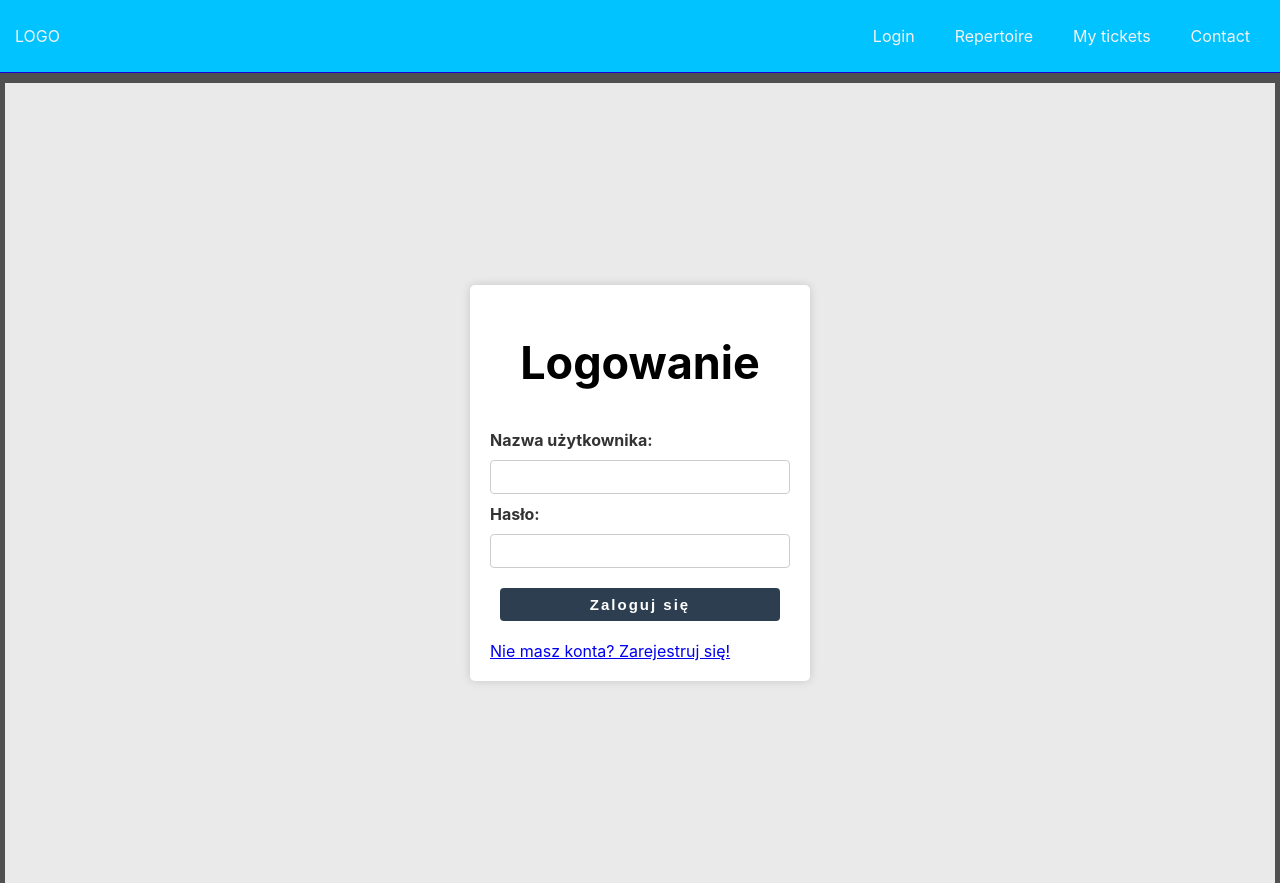
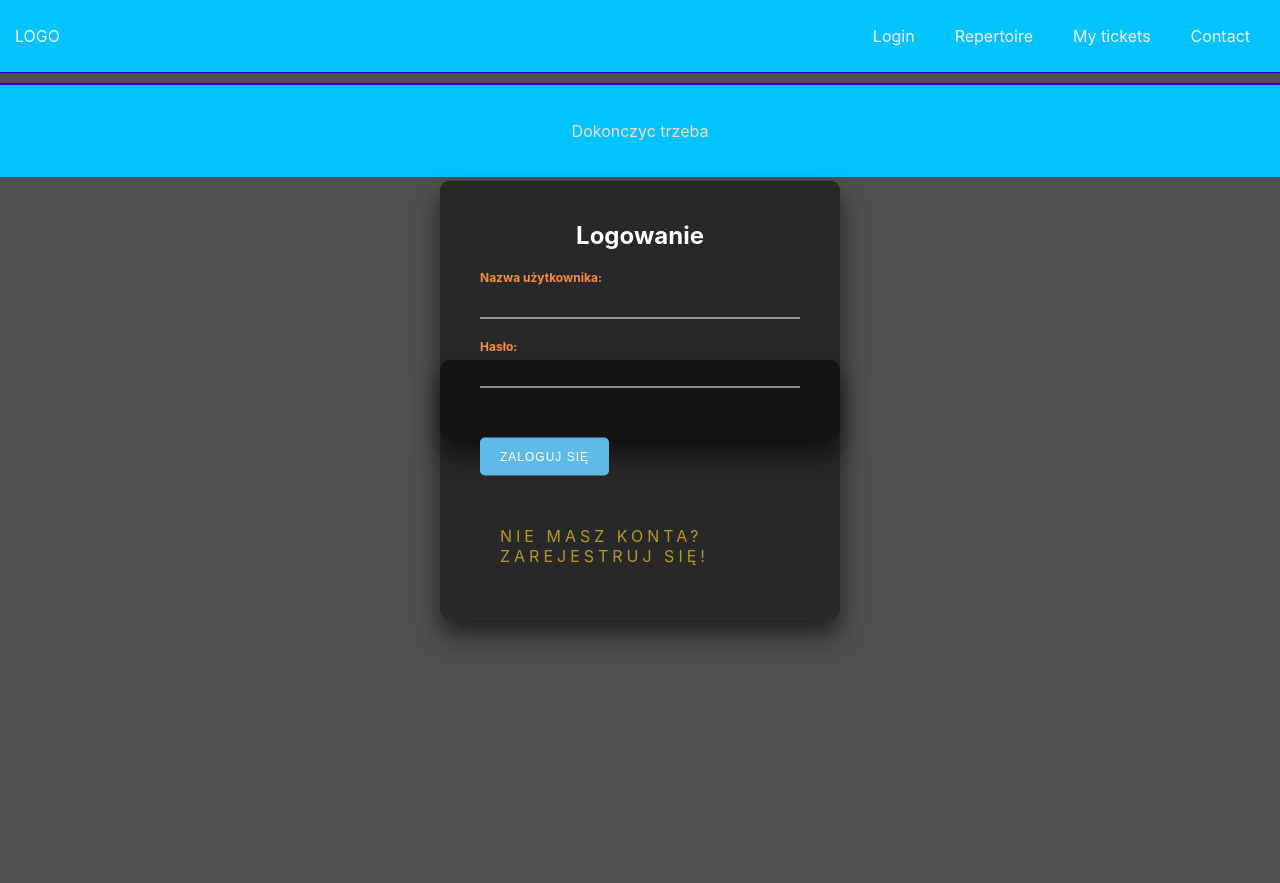
Before and after one commit to Sebastian2k21/cinema-app_React, a React (Create React App) app: page /login in a window 1280 px wide. After the commit the page ends 800 px from the top, so only its background shows below. Built offline with nearby package versions, Linux system fonts and the light colour scheme.

Commit message:
change form login and register , add footer

```diff
--- /dev/null
+++ b/src/components/common/Footer.tsx
@@ -0,0 +1,11 @@
+import React from 'react';
+
+const Footer: React.FC = () => {
+    return (
+        <footer>
+            <p>Dokonczyc trzeba</p>
+        </footer>
+    );
+}
+
+export default Footer;
--- a/src/components/common/Layout.tsx
+++ b/src/components/common/Layout.tsx
@@ -2,15 +2,18 @@ import { Fragment } from "react";
 import Content from "./Content";
 import Nav from "./Nav";
 import { Routes, Route, BrowserRouter } from "react-router-dom";
+import Footer from "./Footer";
 
 const Layout = () => {
-    return (<Fragment>
-              <BrowserRouter>
-              <Nav/>
-        <Content/>
-              </BrowserRouter>
-
-    </Fragment>)
+    return (
+        <Fragment>
+            <BrowserRouter>
+                <Nav/>
+                <Content/>
+                <Footer /> {/* Dodaj stopkę tutaj */}
+            </BrowserRouter>
+        </Fragment>
+    )
 }
 
 export default Layout;
--- a/src/components/common/Logo.tsx
+++ b/src/components/common/Logo.tsx
@@ -1,5 +1,8 @@
 const Logo = () => {
-    return (<div className="logo">LOGO</div>)
+    return (
+
+    <div className="logo">LOGO</div>
+    )
 }
 
 export default Logo;
--- a/src/components/roots/Login.tsx
+++ b/src/components/roots/Login.tsx
@@ -36,7 +36,7 @@ const Login: React.FC = () => {
             console.log('Logowanie zakończone sukcesem!');
             toast(`Sukces! Zalogowano jako ${username}`,
             {
-                icon: '😪',
+                icon: '👏',
                 style: {
                 borderRadius: '10px',
                 background: '#333',
@@ -61,27 +61,33 @@ const Login: React.FC = () => {
 
     return (
 
-        <div className="login-container">
+        <div className="login-box">
+     <form onSubmit={handleSubmit} className="login-box">
+        <h2>Logowanie</h2>
 
-
-    <form onSubmit={handleSubmit} className="login-form">
-        <h1>Logowanie</h1>
-        <label htmlFor="username">Nazwa użytkownika:</label>
+        <div className="user-box">
             <input
                 type="text"
                 id="username"
                 value={username}
                 onChange={(e) => setUsername(e.target.value)}
             />
-        <label htmlFor="password">Hasło:</label>
+            <label htmlFor="username">Nazwa użytkownika:</label>
+        </div>
+
+        <div className="user-box">
             <input
                 type="password"
                 id="password"
                 value={password}
                 onChange={(e) => setPassword(e.target.value)}
             />
-        <button type="submit">Zaloguj się</button>
-        <Link to="/register">Nie masz konta? Zarejestruj się!</Link>
+            <label htmlFor="password">Hasło:</label>
+        </div>
+        <br/>
+        <button type="submit" className="button">Zaloguj się</button>
+
+        <Link to="/register" className="button">Nie masz konta? Zarejestruj się!</Link>
     </form>
 
 </div>
--- a/src/components/roots/Register.tsx
+++ b/src/components/roots/Register.tsx
@@ -60,32 +60,45 @@ const Register: React.FC = () => {
 
     return (
         <div className="register-container">
-            <form onSubmit={handleSubmit} className="register-form">
-                <h1>Rejestracja</h1>
-                <label htmlFor="username">Nazwa użytkownika:</label>
+        <form onSubmit={handleSubmit} className="register-form">
+            <h1>Rejestracja</h1>
+
+            <div className="input-group">
                 <input
                     type="text"
                     id="username"
                     value={username}
                     onChange={(e) => setUsername(e.target.value)}
+                    placeholder=" "
                 />
-                <label htmlFor="password">Hasło:</label>
+                <label htmlFor="username">Nazwa użytkownika:</label>
+            </div>
+
+            <div className="input-group">
                 <input
                     type="password"
                     id="password"
                     value={password}
                     onChange={(e) => setPassword(e.target.value)}
+                    placeholder=" "
                 />
-                <label htmlFor="confirmPassword">Potwierdź hasło:</label>
+                <label htmlFor="password">Hasło:</label>
+            </div>
+
+            <div className="input-group">
                 <input
                     type="password"
                     id="confirmPassword"
                     value={confirmPassword}
                     onChange={(e) => setConfirmPassword(e.target.value)}
+                    placeholder=" "
                 />
-                <button type="submit">Zarejestruj się</button>
-            </form>
-        </div>
+                <label htmlFor="confirmPassword">Potwierdź hasło:</label>
+            </div>
+
+            <button type="submit">Zarejestruj się</button>
+        </form>
+    </div>
     );
 }
 
--- a/src/index.css
+++ b/src/index.css
@@ -194,116 +194,299 @@ nav {
    padding: 0;
  }
 
-.input
- {
-  text-align: center;
-  font-size: 15px;
- }
- button
- {
-  text-align: center;
-  font-size: 15px;
-  background-color: #00c3ff;
-  color: white;
-  border-radius: 10px;
-  border: none;
-  padding: 10px;
-  margin: 10px;
-  cursor: pointer;
-  transition: all 0.3s ease-in-out;
-  font-weight: bold;
-  letter-spacing: 2px;
- }
 
- button:hover
- {
-  background-color: #1600d6;
-  scale: 1.1;
- }
 
- ::placeholder
- {
-  color: black;
-  opacity: 1; /* Firefox */
- }
 
- .login-container {
-  display: flex;
-  justify-content: center;
-  align-items: center;
-  height: 100vh;
-  background-color: #eaeaea;
-}
 
-.login-form {
-  background-color: #ffffff;
-  padding: 20px;
-  border-radius: 5px;
-  box-shadow: 0 0 10px rgba(0, 0, 0, 0.15);
-  width: 300px;
-  display: flex;
-  flex-direction: column;
-  gap: 10px;
-}
-
-.login-form label {
+label
+{
   font-weight: bold;
   color: #333;
 }
 
-.login-form input {
-  padding: 8px;
-  border: 1px solid #ccc;
-  border-radius: 4px;
-  font-size: 14px;
-  color: #333;
+.login-box {
+  position: absolute;
+  top: 50%;
+  left: 50%;
+  width: 400px;
+  padding: 40px;
+  transform: translate(-50%, -50%);
+  background: rgba(0,0,0,.5);
+  box-sizing: border-box;
+  box-shadow: 0 15px 25px rgba(0,0,0,.6);
+  border-radius: 10px;
 }
 
-.login-form button {
-  padding: 8px 12px;
-  border: none;
-  background-color: #2c3e50;
-  color: #ffffff;
-  border-radius: 4px;
-  cursor: pointer;
-  transition: background-color 0.3s;
+.login-box h2 {
+  margin: 0 0 30px;
+  padding: 0;
+  color: #fff;
+  text-align: center;
 }
 
-.login-form button:hover {
-  background-color: #1a242f;
+.login-box .user-box {
+  position: relative;
 }
-.login-container h1{
-  text-align: center;
-  font-size: 45px;
-  color:black;
+
+.login-box .user-box input {
+  width: 100%;
+  padding: 10px 0;
+  font-size: 16px;
+  color: #fff;
+  margin-bottom: 30px;
+  border: none;
+  border-bottom: 1px solid #fff;
+  outline: none;
+  background: transparent;
 }
+.login-box .user-box label {
+  position: absolute;
+  top:0;
+  left: 0;
+  padding: 10px 0;
+  font-size: 16px;
+  color: #fff;
+  pointer-events: none;
+  transition: .5s;
+}
+
+.login-box .user-box input:focus ~ label,
+.login-box .user-box input:valid ~ label {
+  top: -20px;
+  left: 0;
+  color: #f68e44;
+  font-size: 12px;
+}
+
+.login-box form a {
+  position: relative;
+  display: inline-block;
+  padding: 10px 20px;
+  color: #b79726;
+  font-size: 16px;
+  text-decoration: none;
+  text-transform: uppercase;
+  overflow: hidden;
+  transition: .5s;
+  margin-top: 40px;
+  letter-spacing: 4px
+}
+
+.login-box a:hover {
+  background: #f49803;
+  color: #fff;
+  border-radius: 5px;
+  box-shadow: 0 0 5px #f4c803,
+              0 0 25px #bd9d0b,
+              0 0 50px #f4e403,
+              0 0 100px #d5cf1e;
+}
+
+.login-box a span {
+  position: absolute;
+  display: block;
+}
+
+.login-box a span:nth-child(1) {
+  top: 0;
+  left: -100%;
+  width: 100%;
+  height: 2px;
+  background: linear-gradient(90deg, transparent, #f4c003);
+  animation: btn-anim1 1s linear infinite;
+}
+
+@keyframes btn-anim1 {
+  0% {
+    left: -100%;
+  }
+  50%,100% {
+    left: 100%;
+  }
+}
+
+.login-box a span:nth-child(2) {
+  top: -100%;
+  right: 0;
+  width: 2px;
+  height: 100%;
+  background: linear-gradient(180deg, transparent, #f4bc03);
+  animation: btn-anim2 1s linear infinite;
+  animation-delay: .25s
+}
+
+@keyframes btn-anim2 {
+  0% {
+    top: -100%;
+  }
+  50%,100% {
+    top: 100%;
+  }
+}
+
+.login-box a span:nth-child(3) {
+  bottom: 0;
+  right: -100%;
+  width: 100%;
+  height: 2px;
+  background: linear-gradient(270deg, transparent, #f4dc03);
+  animation: btn-anim3 1s linear infinite;
+  animation-delay: .5s
+}
+
+@keyframes btn-anim3 {
+  0% {
+    right: -100%;
+  }
+  50%,100% {
+    right: 100%;
+  }
+}
+
+.login-box a span:nth-child(4) {
+  bottom: -100%;
+  left: 0;
+  width: 2px;
+  height: 100%;
+  background: linear-gradient(360deg, transparent, #f4b003);
+  animation: btn-anim4 1s linear infinite;
+  animation-delay: .75s
+}
+
+@keyframes btn-anim4 {
+  0% {
+    bottom: -100%;
+  }
+  50%,100% {
+    bottom: 100%;
+  }
+}
+
 .register-container {
   display: flex;
   justify-content: center;
   align-items: center;
   height: 100vh;
-  background-color: #eaeaea;
+  background-color: #333;
+}
+
+.register-form {
+  width: 300px;
+  padding: 40px;
+  position: relative;
+  background:rgba(0,0,0,.5);
+  text-align: center;
+  box-shadow: 0 10px 20px 0 rgba(0, 0, 0, 0.3);
+  border-radius: 10px;
+}
+
+.register-form h1 {
+  margin: 0 0 20px;
+  font-weight: 400;
+}
+
+.input-group {
+  position: relative;
+  margin-bottom: 30px;
+}
+
+.input-group input {
+  width: 100%;
+  padding: 10px;
+  background: rgba(0,0,0,.5);
+  border: none;
+  outline: none;
+  color: white;
+  font-size: 18px;
+  font-weight: 400;
+  border-bottom: 2px solid #333;
+  transition: border-bottom 0.2s ease;
+}
+
+.input-group input:focus,
+.input-group input:valid {
+  border-bottom: 2px solid #5fbae9;
+}
+
+.input-group label {
+  position: absolute;
+  top: 12px;
+  left: 10px;
+  font-size: 16px;
+  color: #333;
+  font-weight: 400;
+  transition: all 0.5s ease;
+}
+
+.input-group input:focus + label,
+.input-group input:valid + label {
+  top: -8px;
+  left: 10px;
+  font-size: 12px;
+  color: #5fbae9;
+}
+
+.register-form button {
+  width: 100%;
+  padding: 10px;
+  background: #5fbae9;
+  border: none;
+  outline: none;
+  color: #fff;
+  font-size: 18px;
+  font-weight: 400;
+  border-radius: 20px;
+  cursor: pointer;
+  transition: background 0.2s ease;
+}
+
+.register-form button:hover {
+  background: #4a8dd8;
+}
+
+ button {
+  display: block;
+  padding: 12px 20px;
+  background-color: #5fbae9;
+  border: none;
+  border-radius: 5px;
+  color: #ffffff;
+  font-size: 12px;
+  text-transform: uppercase;
+  letter-spacing: 1px;
+  transition: background-color 0.3s ease, transform 0.3s ease;
+  cursor: pointer;
+  outline: none;
 
 }
 
-.register-container h1
+ button:hover {
+  background-color: #4a8dd8;
+  transform: scale(1.05);
+}
+
+button:active {
+  background-color: #3e7cb6;
+  transform: scale(0.95);
+}
+
+.username
 {
+  color: white;
+  font-size: 15px;
+  margin-bottom: 16px;
   text-align: center;
-  font-size: 45px;
-  color:black;
+  border:solid 2.5px white;
+  padding: 0;
+  color: white;;
 }
-.register-form {
-  background-color: #ffffff;
-  padding: 20px;
-  border-radius: 5px;
-  box-shadow: 0 0 10px rgba(0, 0, 0, 0.15);
-  width: 300px;
-  display: flex;
-  flex-direction: column;
-  gap: 10px;
+
+footer {
+  padding: 20px 0;
+  background-color: var(--primary-color);
+  border-top: 2px solid var(--secondary--color);
+  text-align: center;
+  color: wheat;
+
+
 }
-label
-{
-  font-weight: bold;
-  color: #333;
-}
```
Also changed, not shown: src/LogoPhoto/logoPhoto.jpg (added). Lines whose indentation alone changed are shown as unchanged.
